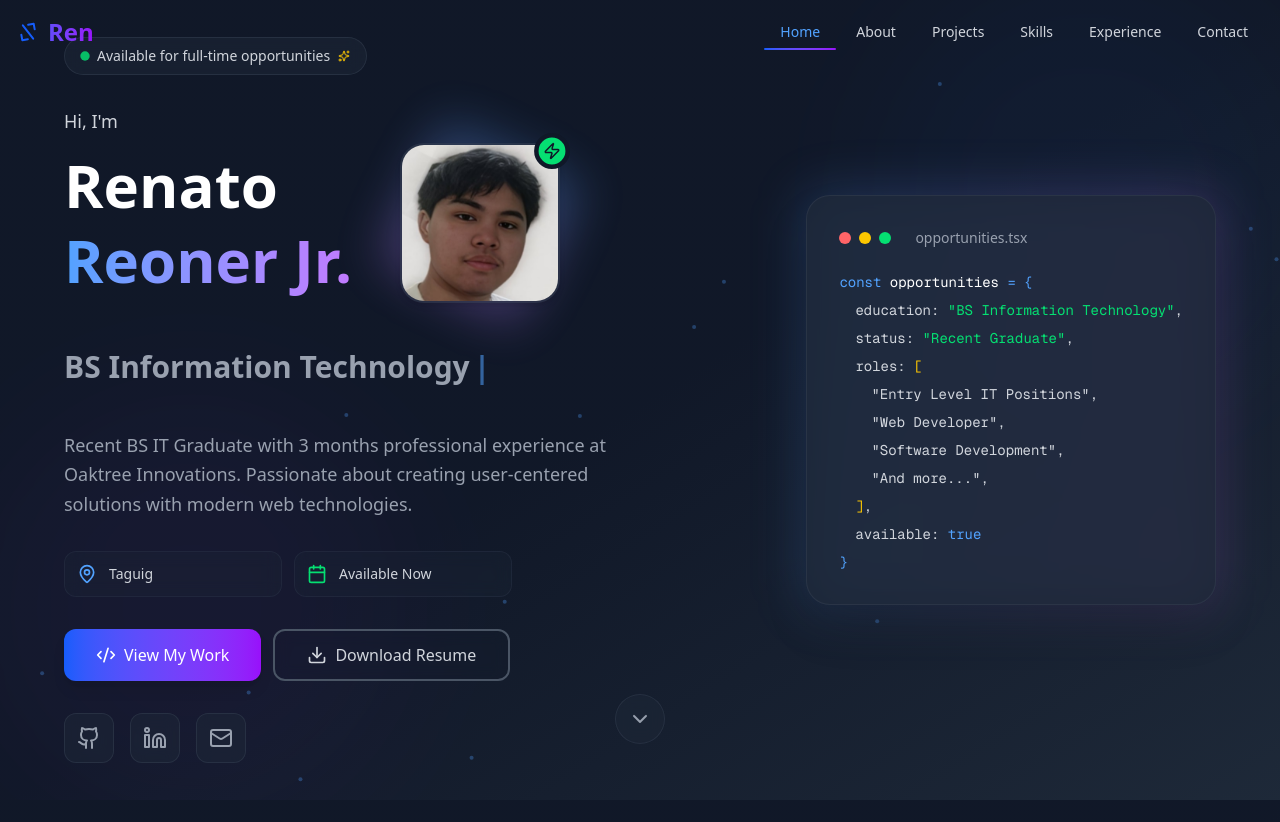
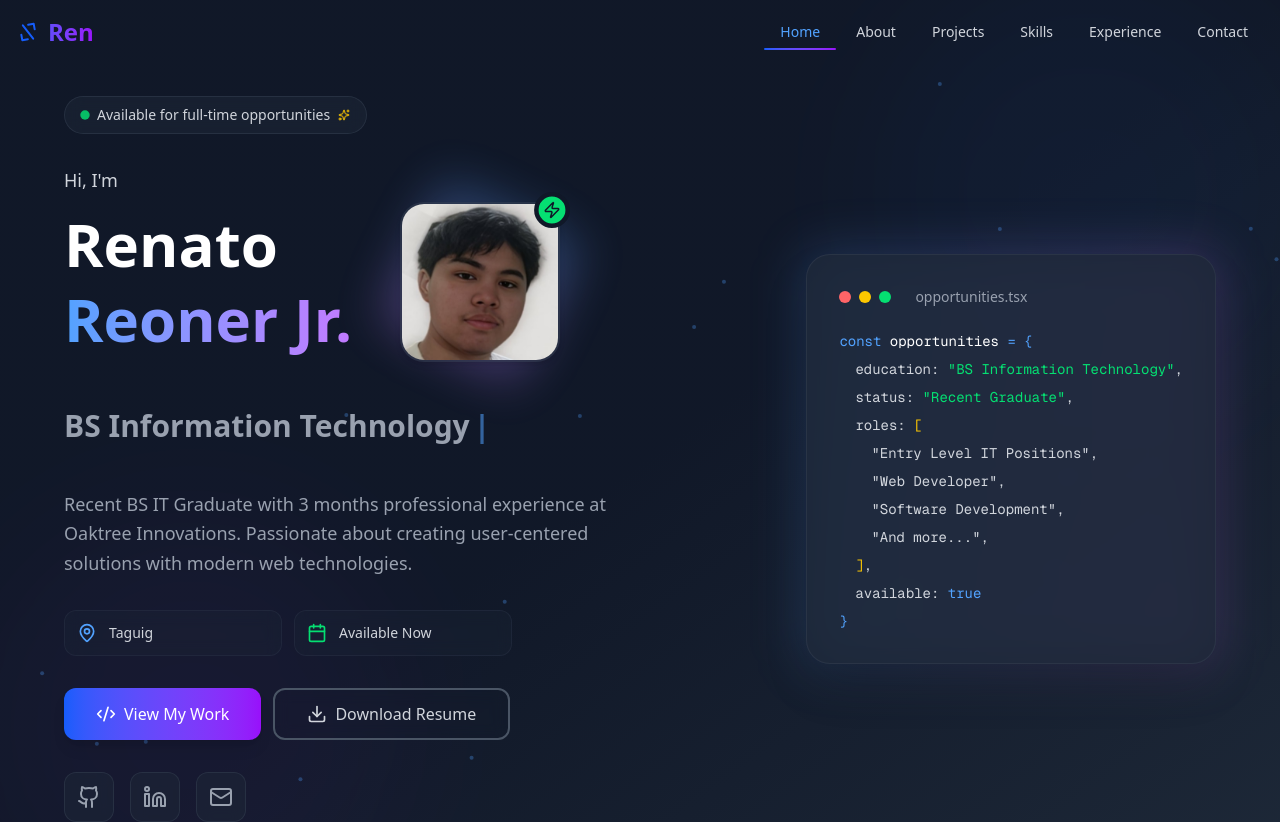
Before and after one commit to reyowner/e-portf, a Next.js app: page / in a window 1280 px wide. Shown: the top 822 px of the page. Built offline with nearby package versions, Linux system fonts and the light colour scheme.

Commit message:
add padding

```diff
--- a/src/components/Hero.tsx
+++ b/src/components/Hero.tsx
@@ -210,7 +210,7 @@ const Hero: React.FC = () => {
         {personalInfo.background.showParticles && <FloatingParticles />}
       </div>
 
-      <div className="container mx-auto px-4 relative z-10">
+      <div className="container mx-auto px-4 relative z-10 py-24">
         <AnimatePresence>
           {isLoaded && (
             <motion.div
```
